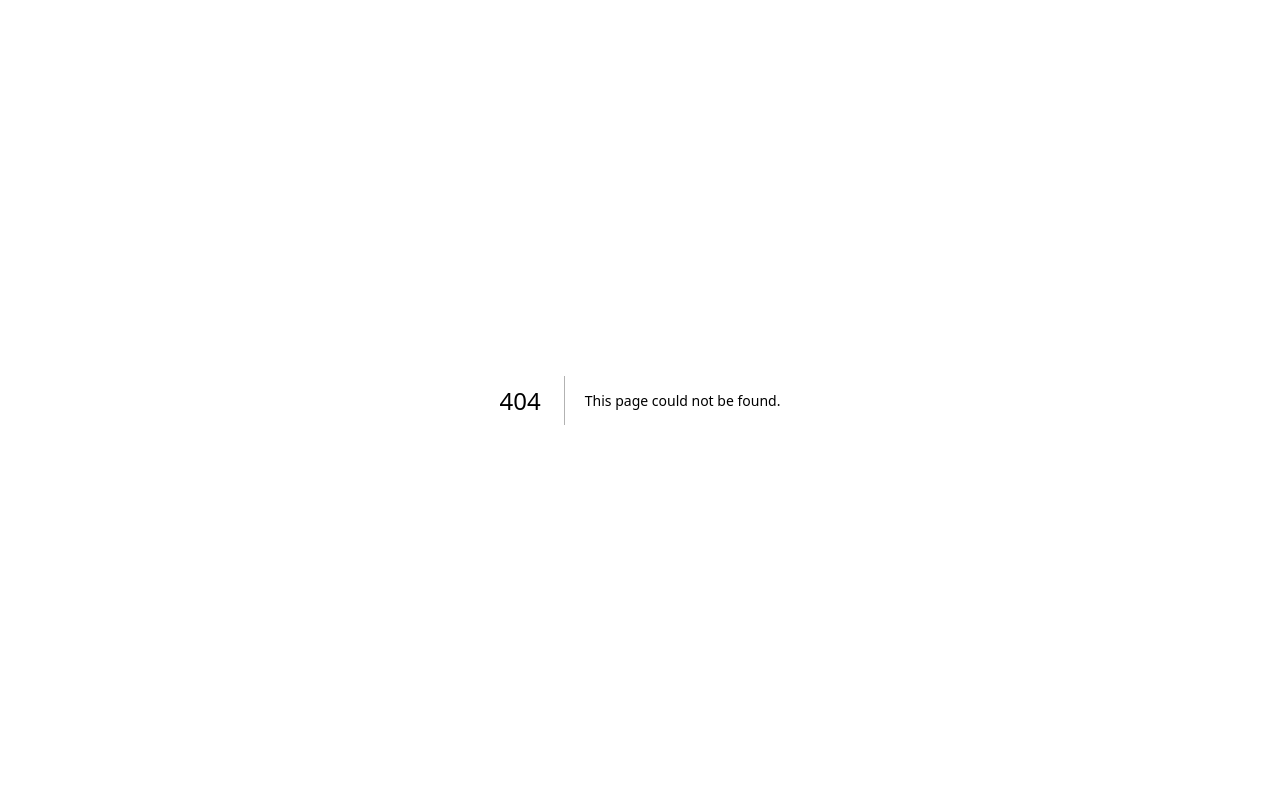
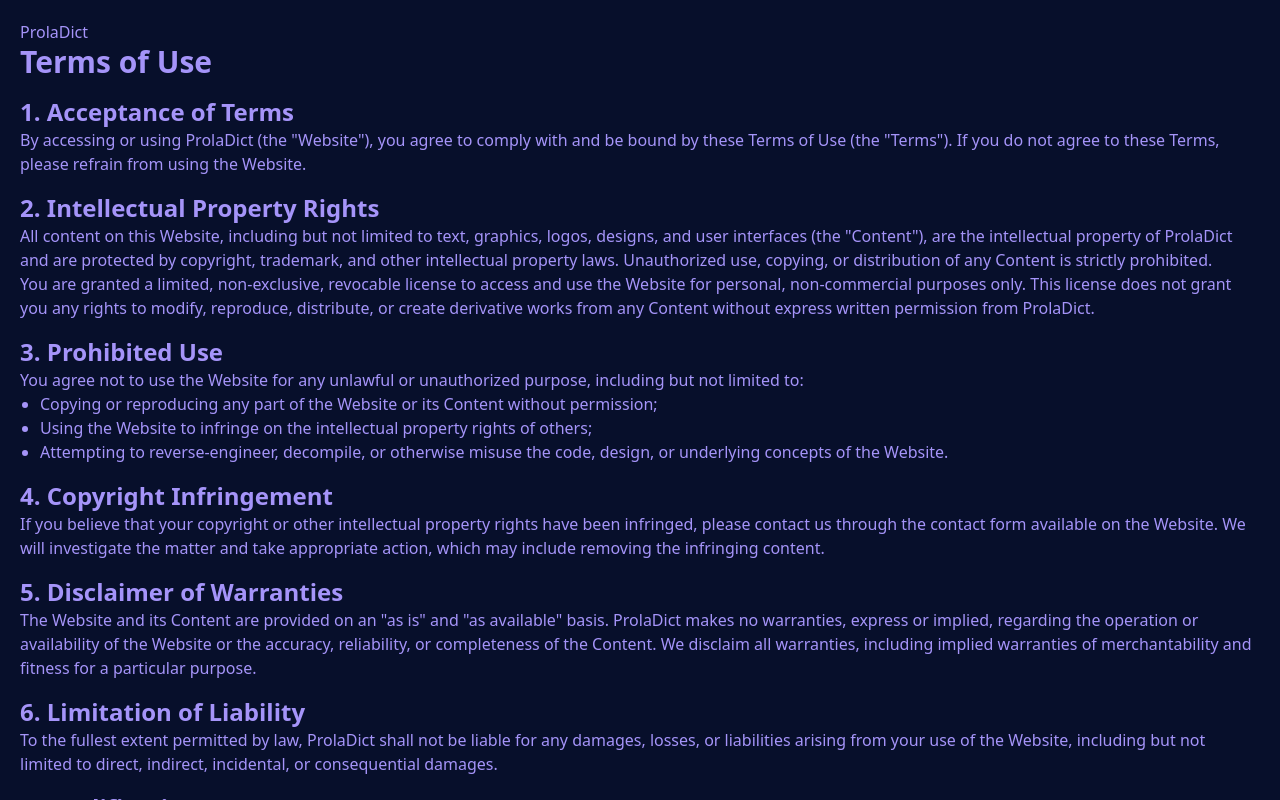
Before and after one commit to Jerrely1618/ProLamap, a Next.js app: page /terms in a window 1280 px wide. Before the commit this address had no page. Built offline with nearby package versions, Linux system fonts and the light colour scheme; a web font is replaced by a local one.

Commit message:
fixed terms routing

```diff
--- a/src/app/components/Welcome.jsx
+++ b/src/app/components/Welcome.jsx
@@ -360,31 +360,16 @@
         >
           Copyright ©2024 Proladict. All rights reserved.
         </p>
-        {/* <Link
-          to="/terms"
+        <Link
+          href="/terms"
           className={`font-semibold text-white ${
             isDarkTheme ? "text-white" : "text-blue-700"
           }`}
         >
           Terms of Use
-        </Link> */}
+        </Link>
       </div>
       <div className="flex space-x-2">
-        {!showWelcome && (
-          <Tooltip title="Media-Only" placement="top">
-            <button
-              aria-label="Media-Only"
-              onClick={toggleSettings}
-              className={`p-2 rounded ${
-                isDarkTheme
-                  ? "bg-dark-secondary text-dark-background"
-                  : "bg-light-text1  text-light-secondary"
-              }`}
-            >
-              <EyeIcon className="h-5 w-5" />
-            </button>
-          </Tooltip>
-        )}
         <Tooltip title="Expand" placement="top">
           <button
             aria-label="Expand"
--- a/src/app/page.jsx
+++ b/src/app/page.jsx
@@ -381,13 +381,13 @@
               <button
                 aria-label="Settings"
                 onClick={() => setShowSettings(true)}
-                className={`p-2 rounded z-10 absolute top-[15px] left-[5px] bg-redSpecial text-white`}
+                className={`p-2 rounded z-10 absolute top-[25px] left-[5px] bg-redSpecial text-white`}
               >
                 <Cog6ToothIcon className="h-5 w-5" />
               </button>
             </Tooltip>
             {selectedOption && (
-              <div className="flex items-center z-10 mx-5 w-full sm:mx-2">
+              <div className="flex items-center justify-center z-10 mx-5 w-full sm:mx-2">
                 {screenWidth > 0 &&
                 (windowWidth / screenWidth) * 100 > 50 &&
                 width < 70 ? (
@@ -405,7 +405,13 @@
                     />
                   </div>
                 ) : (
-                  <p>{`${Math.round(progressBarWidth)}%`}</p>
+                  <p
+                    className={`text-right font-bold text-3xl bg-red ${
+                      isDarkTheme
+                        ? "text-light-background"
+                        : "text-dark-background"
+                    }`}
+                  >{`${Math.round(progressBarWidth)}%`}</p>
                 )}
               </div>
             )}
--- a/src/app/pages/Terms.jsx
+++ /dev/null
@@ -1,107 +0,0 @@
-export default function Terms() {
-  return (
-    <div className="terms-of-use-container">
-      <h1>Terms of Use</h1>
-
-      <section>
-        <h2>1. Acceptance of Terms</h2>
-        <p>
-          By accessing or using ProlaDict (the "Website"), you agree to comply
-          with and be bound by these Terms of Use (the "Terms"). If you do not
-          agree to these Terms, please refrain from using the Website.
-        </p>
-      </section>
-
-      <section>
-        <h2>2. Intellectual Property Rights</h2>
-        <p>
-          All content on this Website, including but not limited to text,
-          graphics, logos, designs, and user interfaces (the "Content"), are the
-          intellectual property of ProlaDict and are protected by copyright,
-          trademark, and other intellectual property laws. Unauthorized use,
-          copying, or distribution of any Content is strictly prohibited.
-        </p>
-        <p>
-          You are granted a limited, non-exclusive, revocable license to access
-          and use the Website for personal, non-commercial purposes only. This
-          license does not grant you any rights to modify, reproduce,
-          distribute, or create derivative works from any Content without
-          express written permission from ProlaDict.
-        </p>
-      </section>
-
-      <section>
-        <h2>3. Prohibited Use</h2>
-        <p>
-          You agree not to use the Website for any unlawful or unauthorized
-          purpose, including but not limited to:
-        </p>
-        <ul>
-          <li>
-            Copying or reproducing any part of the Website or its Content
-            without permission;
-          </li>
-          <li>
-            Using the Website to infringe on the intellectual property rights of
-            others;
-          </li>
-          <li>
-            Attempting to reverse-engineer, decompile, or otherwise misuse the
-            code, design, or underlying concepts of the Website.
-          </li>
-        </ul>
-      </section>
-
-      <section>
-        <h2>4. Copyright Infringement</h2>
-        <p>
-          If you believe that your copyright or other intellectual property
-          rights have been infringed, please contact us through the contact form
-          available on the Website. We will investigate the matter and take
-          appropriate action, which may include removing the infringing content.
-        </p>
-      </section>
-
-      <section>
-        <h2>5. Disclaimer of Warranties</h2>
-        <p>
-          The Website and its Content are provided on an "as is" and "as
-          available" basis. ProlaDict makes no warranties, express or implied,
-          regarding the operation or availability of the Website or the
-          accuracy, reliability, or completeness of the Content. We disclaim all
-          warranties, including implied warranties of merchantability and
-          fitness for a particular purpose.
-        </p>
-      </section>
-
-      <section>
-        <h2>6. Limitation of Liability</h2>
-        <p>
-          To the fullest extent permitted by law, ProlaDict shall not be liable
-          for any damages, losses, or liabilities arising from your use of the
-          Website, including but not limited to direct, indirect, incidental, or
-          consequential damages.
-        </p>
-      </section>
-
-      <section>
-        <h2>7. Modifications to Terms</h2>
-        <p>
-          We reserve the right to modify these Terms at any time. Any changes
-          will be posted on this page, and continued use of the Website after
-          such changes will constitute your acceptance of the new Terms.
-        </p>
-      </section>
-
-      <section>
-        <h2>8. Governing Law</h2>
-        <p>
-          These Terms are governed by and construed in accordance with the laws
-          of NY, United States of America. Any disputes arising under these
-          Terms will be subject to the exclusive jurisdiction of the courts of
-          NY, United States of America.
-        </p>
-      </section>
-    </div>
-  );
-}
--- /dev/null
+++ b/src/app/terms/page.jsx
@@ -0,0 +1,123 @@
+export default function Terms() {
+  const isDarkTheme = true;
+  return (
+    <div
+      className={`flex flex-col h-screen transition-colors duration-300 ${
+        isDarkTheme
+          ? "bg-dark-background text-light-text1"
+          : "bg-light-background text-dark-text1"
+      }`}
+    >
+      <div className="flex-grow p-5 overflow-auto">
+        <h1 className="4xl">ProlaDict</h1>
+        <h1 className="text-3xl font-bold mb-4">Terms of Use</h1>
+
+        <section className="mb-4">
+          <h2 className="text-2xl font-semibold">1. Acceptance of Terms</h2>
+          <p>
+            By accessing or using ProlaDict (the "Website"), you agree to comply
+            with and be bound by these Terms of Use (the "Terms"). If you do not
+            agree to these Terms, please refrain from using the Website.
+          </p>
+        </section>
+
+        <section className="mb-4">
+          <h2 className="text-2xl font-semibold">
+            2. Intellectual Property Rights
+          </h2>
+          <p>
+            All content on this Website, including but not limited to text,
+            graphics, logos, designs, and user interfaces (the "Content"), are
+            the intellectual property of ProlaDict and are protected by
+            copyright, trademark, and other intellectual property laws.
+            Unauthorized use, copying, or distribution of any Content is
+            strictly prohibited.
+          </p>
+          <p>
+            You are granted a limited, non-exclusive, revocable license to
+            access and use the Website for personal, non-commercial purposes
+            only. This license does not grant you any rights to modify,
+            reproduce, distribute, or create derivative works from any Content
+            without express written permission from ProlaDict.
+          </p>
+        </section>
+
+        <section className="mb-4">
+          <h2 className="text-2xl font-semibold">3. Prohibited Use</h2>
+          <p>
+            You agree not to use the Website for any unlawful or unauthorized
+            purpose, including but not limited to:
+          </p>
+          <ul className="list-disc pl-5">
+            <li>
+              Copying or reproducing any part of the Website or its Content
+              without permission;
+            </li>
+            <li>
+              Using the Website to infringe on the intellectual property rights
+              of others;
+            </li>
+            <li>
+              Attempting to reverse-engineer, decompile, or otherwise misuse the
+              code, design, or underlying concepts of the Website.
+            </li>
+          </ul>
+        </section>
+
+        <section className="mb-4">
+          <h2 className="text-2xl font-semibold">4. Copyright Infringement</h2>
+          <p>
+            If you believe that your copyright or other intellectual property
+            rights have been infringed, please contact us through the contact
+            form available on the Website. We will investigate the matter and
+            take appropriate action, which may include removing the infringing
+            content.
+          </p>
+        </section>
+
+        <section className="mb-4">
+          <h2 className="text-2xl font-semibold">
+            5. Disclaimer of Warranties
+          </h2>
+          <p>
+            The Website and its Content are provided on an "as is" and "as
+            available" basis. ProlaDict makes no warranties, express or implied,
+            regarding the operation or availability of the Website or the
+            accuracy, reliability, or completeness of the Content. We disclaim
+            all warranties, including implied warranties of merchantability and
+            fitness for a particular purpose.
+          </p>
+        </section>
+
+        <section className="mb-4">
+          <h2 className="text-2xl font-semibold">6. Limitation of Liability</h2>
+          <p>
+            To the fullest extent permitted by law, ProlaDict shall not be
+            liable for any damages, losses, or liabilities arising from your use
+            of the Website, including but not limited to direct, indirect,
+            incidental, or consequential damages.
+          </p>
+        </section>
+
+        <section className="mb-4">
+          <h2 className="text-2xl font-semibold">7. Modifications to Terms</h2>
+          <p>
+            We reserve the right to modify these Terms at any time. Any changes
+            will be posted on this page, and continued use of the Website after
+            such changes will constitute your acceptance of the new Terms.
+          </p>
+        </section>
+
+        <section className="mb-4">
+          <h2 className="text-2xl font-semibold">8. Governing Law</h2>
+          <p>
+            These Terms are governed by and construed in accordance with the
+            laws of NY, United States of America. Any disputes arising under
+            these Terms will be subject to the exclusive jurisdiction of the
+            courts of NY, United States of America.
+          </p>
+        </section>
+      </div>
+    </div>
+  );
+}
```
